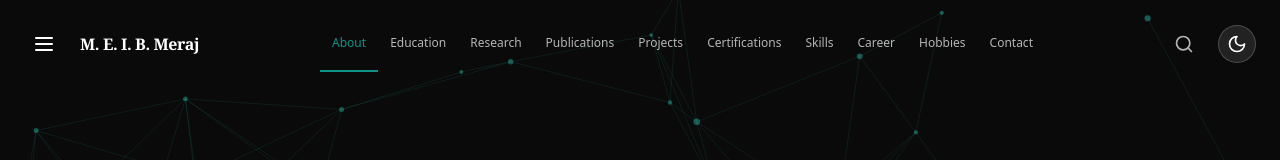
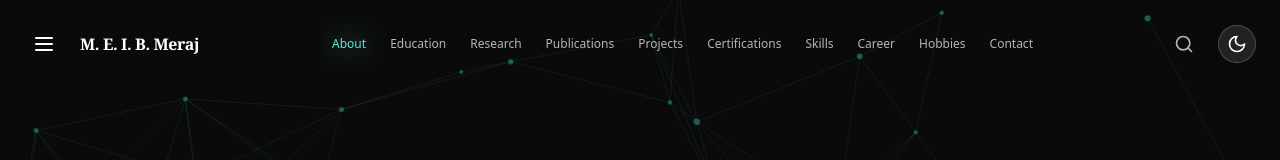
Before and after one commit to enamulislammeraj25-rin/portfolio-xrin, a React (Create React App) app: page / in a window 1280 px wide. Shown: the top 160 px of the page. Built offline with nearby package versions, Linux system fonts and the light colour scheme.

Commit message:
Reorder research list only from graph clicks; glow the active nav item.

```diff
--- a/src/App.js
+++ b/src/App.js
@@ -43,6 +43,7 @@ export default function App() {
   const [selectedProject, setSelectedProject] = useState(null);
   const [copiedCiteId, setCopiedCiteId] = useState(null);
   const [selectedInterest, setSelectedInterest] = useState(null);
+  const [listFocusId, setListFocusId] = useState(null);
   const [activeSection, setActiveSection] = useState('about');
 
   // Cycle through 8 themes
@@ -273,15 +274,29 @@ export default function App() {
   // Updated Nav Hover - Glow Text Effect Only (No background box)
   const getNavHoverColor = () => {
       switch (theme) {
-          case 'dark': return 'hover:text-teal-400 hover:drop-shadow-[0_0_8px_rgba(45,212,191,0.8)]';
-          case 'light': return 'hover:text-stone-900 hover:drop-shadow-[0_0_8px_rgba(87,83,78,0.5)]';
-          case 'midnight': return 'hover:text-indigo-400 hover:drop-shadow-[0_0_8px_rgba(129,140,248,0.8)]';
-          case 'spring': return 'hover:text-pink-600 hover:drop-shadow-[0_0_8px_rgba(244,114,182,0.8)]';
-          case 'nature': return 'hover:text-lime-400 hover:drop-shadow-[0_0_8px_rgba(163,230,53,0.8)]';
-          case 'musgravite': return 'hover:text-purple-300 hover:drop-shadow-[0_0_8px_rgba(216,180,254,0.8)]';
-          case 'ruby': return 'hover:text-rose-300 hover:drop-shadow-[0_0_8px_rgba(251,113,133,0.8)]';
-          case 'emerald': return 'hover:text-emerald-300 hover:drop-shadow-[0_0_8px_rgba(52,211,153,0.8)]';
-          default: return 'hover:text-teal-400 hover:drop-shadow-[0_0_8px_rgba(45,212,191,0.8)]';
+          case 'dark': return 'hover:text-teal-300 hover:drop-shadow-[0_0_12px_rgba(94,234,212,0.95)]';
+          case 'light': return 'hover:text-teal-700 hover:drop-shadow-[0_0_10px_rgba(13,148,136,0.45)]';
+          case 'midnight': return 'hover:text-violet-300 hover:drop-shadow-[0_0_12px_rgba(196,181,253,0.9)]';
+          case 'spring': return 'hover:text-pink-500 hover:drop-shadow-[0_0_12px_rgba(249,168,212,0.85)]';
+          case 'nature': return 'hover:text-lime-300 hover:drop-shadow-[0_0_12px_rgba(190,242,100,0.85)]';
+          case 'musgravite': return 'hover:text-purple-200 hover:drop-shadow-[0_0_12px_rgba(216,180,254,0.9)]';
+          case 'ruby': return 'hover:text-rose-300 hover:drop-shadow-[0_0_12px_rgba(253,164,175,0.9)]';
+          case 'emerald': return 'hover:text-emerald-300 hover:drop-shadow-[0_0_12px_rgba(110,231,183,0.9)]';
+          default: return 'hover:text-teal-300 hover:drop-shadow-[0_0_12px_rgba(94,234,212,0.95)]';
+      }
+  }
+
+  const getNavActiveColor = () => {
+      switch (theme) {
+          case 'dark': return 'text-teal-300 drop-shadow-[0_0_14px_rgba(94,234,212,1)]';
+          case 'light': return 'text-teal-700 drop-shadow-[0_0_10px_rgba(45,212,191,0.55)]';
+          case 'midnight': return 'text-violet-300 drop-shadow-[0_0_14px_rgba(196,181,253,1)]';
+          case 'spring': return 'text-pink-500 drop-shadow-[0_0_14px_rgba(249,168,212,0.95)]';
+          case 'nature': return 'text-lime-300 drop-shadow-[0_0_14px_rgba(190,242,100,0.95)]';
+          case 'musgravite': return 'text-purple-200 drop-shadow-[0_0_14px_rgba(216,180,254,1)]';
+          case 'ruby': return 'text-rose-300 drop-shadow-[0_0_14px_rgba(253,164,175,1)]';
+          case 'emerald': return 'text-emerald-300 drop-shadow-[0_0_14px_rgba(110,231,183,1)]';
+          default: return 'text-teal-300 drop-shadow-[0_0_14px_rgba(94,234,212,1)]';
       }
   }
 
@@ -541,7 +556,7 @@ export default function App() {
                   <button
                     key={link.id}
                     onClick={() => scrollToSection(link.id)}
-                    className={`block w-full text-left text-base font-medium ${getMenuLinkHoverStyle()} ${activeSection === link.id ? 'opacity-100 ' + getAccentColor() : 'opacity-70'}`}
+                    className={`block w-full text-left text-base font-medium ${getMenuLinkHoverStyle()} ${activeSection === link.id ? 'opacity-100 ' + getNavActiveColor() : 'opacity-70'}`}
                   >
                     {link.name}
                   </button>
@@ -580,10 +595,10 @@ export default function App() {
               <button
                 key={link.id}
                 onClick={() => scrollToSection(link.id)}
-                className={`text-[11px] xl:text-xs h-full flex items-center px-2.5 xl:px-3 font-medium whitespace-nowrap border-b-2 transition-all duration-300
+                className={`relative text-[11px] xl:text-xs h-full flex items-center px-2.5 xl:px-3 font-medium whitespace-nowrap transition-all duration-500
                     ${on
-                      ? `${getAccentColor()} border-current opacity-100`
-                      : `border-transparent opacity-70 ${getNavHoverColor()} ${(theme === 'light' || theme === 'spring') ? 'text-stone-600' : 'text-white'}`}`}
+                      ? `${getNavActiveColor()} opacity-100`
+                      : `opacity-70 ${getNavHoverColor()} ${(theme === 'light' || theme === 'spring') ? 'text-stone-600' : 'text-white'}`}`}
               >
                 {link.name}
               </button>
@@ -799,14 +814,14 @@ export default function App() {
                     theme={theme}
                     interests={PORTFOLIO_DATA.research_interests}
                     selectedId={selectedInterest}
-                    onSelect={(id) => setSelectedInterest(id)}
+                    onSelect={(id) => { setSelectedInterest(id); setListFocusId(id); }}
                  />
             </div>
 
             <div className="w-full grid md:grid-cols-2 gap-3">
                      {[...PORTFOLIO_DATA.research_interests].sort((a, b) => {
-                         if (a.id === selectedInterest) return -1;
-                         if (b.id === selectedInterest) return 1;
+                         if (a.id === listFocusId) return -1;
+                         if (b.id === listFocusId) return 1;
                          return 0;
                      }).map((interest) => (
                          <button
```
